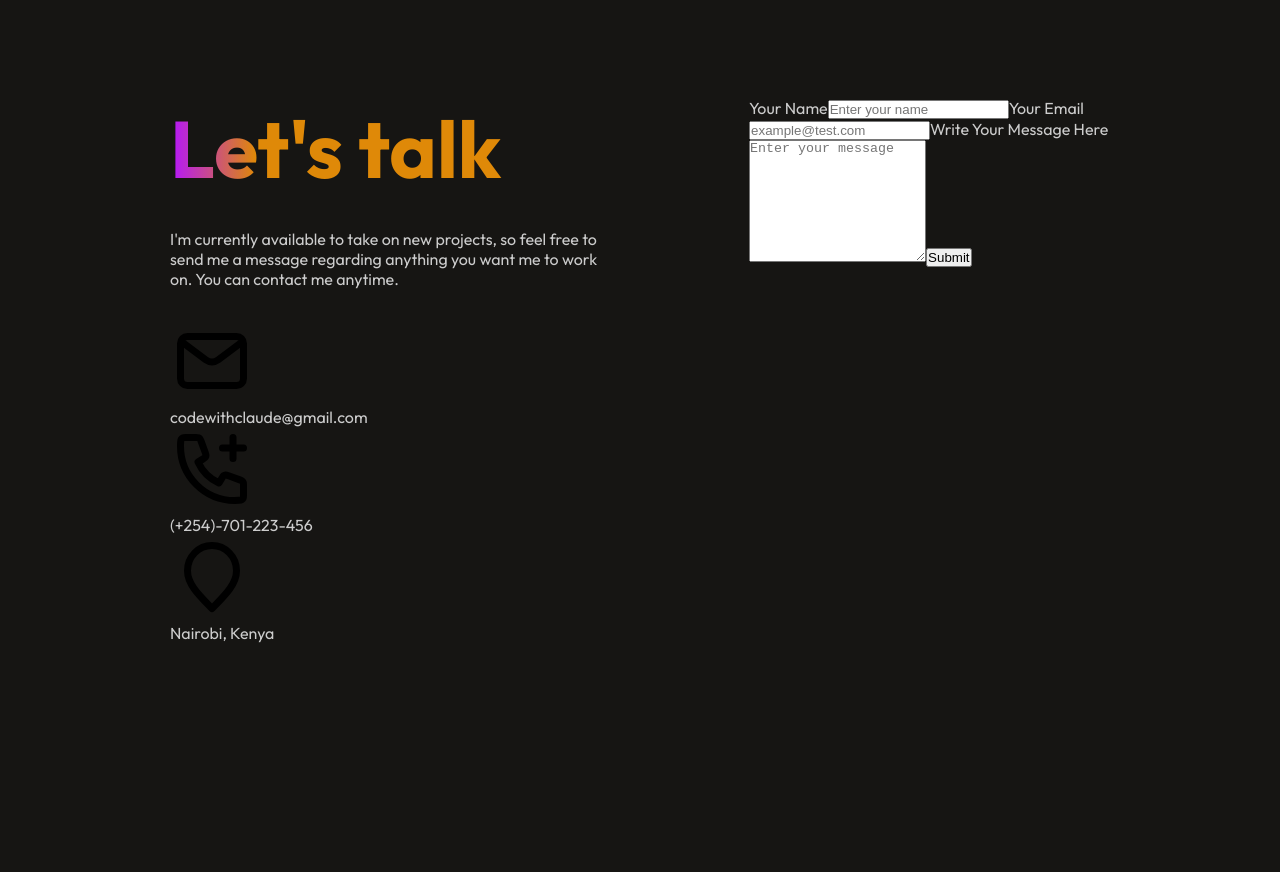
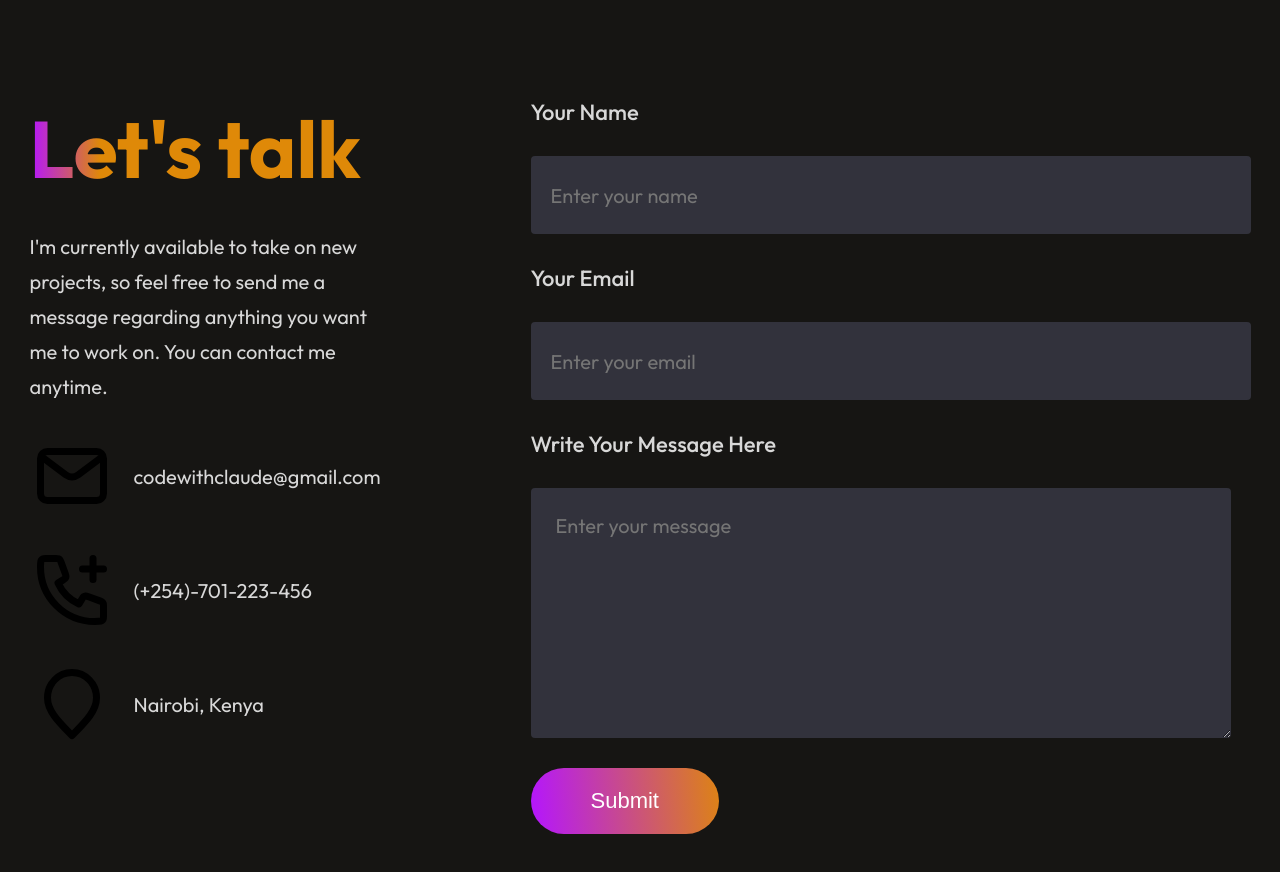
Before and after one commit to claudiahW/CodeWithClaude, a React (Vite) app: page / in a window 1280 px wide. Shown: the part 6682-7554 px from the top of the page. Before the commit the page ends 7325 px from the top, so only its background shows below. Built offline with nearby package versions, Linux system fonts and the light colour scheme.

Commit message:
complete styling contact section

```diff
--- a/src/Contact.css
+++ b/src/Contact.css
@@ -7,10 +7,10 @@
   margin: 80px 170px;
 }
 
-.contact-title{
+.contact-title {
   position: relative;
 }
-.contact-title h1{
+.contact-title h1 {
   padding: 0px 30px;
   font-size: 80px;
   font-weight: 600;
@@ -21,20 +21,89 @@
   right: 0;
   z-index: -1;
 }
-.contact-section{
+.contact-section {
   display: flex;
   gap: 150px;
 }
-.contact-left{
+.contact-left {
   display: flex;
   flex-direction: column;
   gap: 30px;
 }
-.contact-left h1{
+.contact-left h1 {
   font-size: 80px;
   font-weight: 700;
-    background: linear-gradient(270deg, #DF8908 80%, #B415FF 100%);
+  background: linear-gradient(270deg, #df8908 80%, #b415ff 100%);
   background-clip: text;
   -webkit-background-clip: text;
   -webkit-text-fill-color: transparent;
 }
+.contact-left p {
+  max-width: 550px;
+  color: #d8d8d8;
+  font-size: 20px;
+  line-height: 35px;
+}
+.contact-details {
+  display: flex;
+  flex-direction: column;
+  gap: 30px;
+  color: #d8d8d8;
+  font-size: 22px;
+}
+.contact-detail {
+  display: flex;
+  align-items: center;
+  gap: 20px;
+}
+.contact-right {
+  display: flex;
+  flex-direction: column;
+  align-items: start;
+  gap: 30px;
+}
+
+.contact-right label {
+  color: #d8d8d8;
+  font-size: 22px;
+  font-weight: 500;
+}
+
+.contact-right input {
+  border: none;
+  width: 700px;
+  height: 78px;
+  padding-left: 20px;
+  border-radius: 4px;
+  background: #32323c;
+  color: #a0a0a0;
+  font-family: Outfit;
+  font-size: 20px;
+}
+.contact-right textarea {
+  width: 650px;
+  border: none;
+  padding: 25px;
+  border-radius: 4px;
+  background: #32323c;
+  color: #a0a0a0;
+  font-family: Outfit;
+  font-size: 20px;
+}
+
+.contact-submit {
+  border: none;
+  color: white;
+  border-radius: 50px;
+  background: linear-gradient(264deg, #df8908 -5.09%, #b415ff 100%);
+  font-size: 22px;
+  padding: 20px 60px;
+  margin-bottom: 50px;
+  cursor: pointer;
+  transition: 0.3s;
+
+}
+.contact-submit:hover{
+    transform: scale(1.1);
+    transition: 0.3s;
+}
--- a/src/Contact.jsx
+++ b/src/Contact.jsx
@@ -39,7 +39,7 @@
 <label htmlFor="">Your Name</label>
 <input type="text" placeholder="Enter your name" name="name"/>
 <label htmlFor="">Your Email</label>
-<input type="email" placeholder="example@test.com" name="email"/>
+<input type="email" placeholder="Enter your email" name="email"/>
 <label htmlFor="">Write Your Message Here</label>
 <textarea name="message" rows="8" id="" placeholder="Enter your message"></textarea>
 <button type="submit" className="contact-submit">Submit</button>
```
Lines whose indentation alone changed are shown as unchanged.
